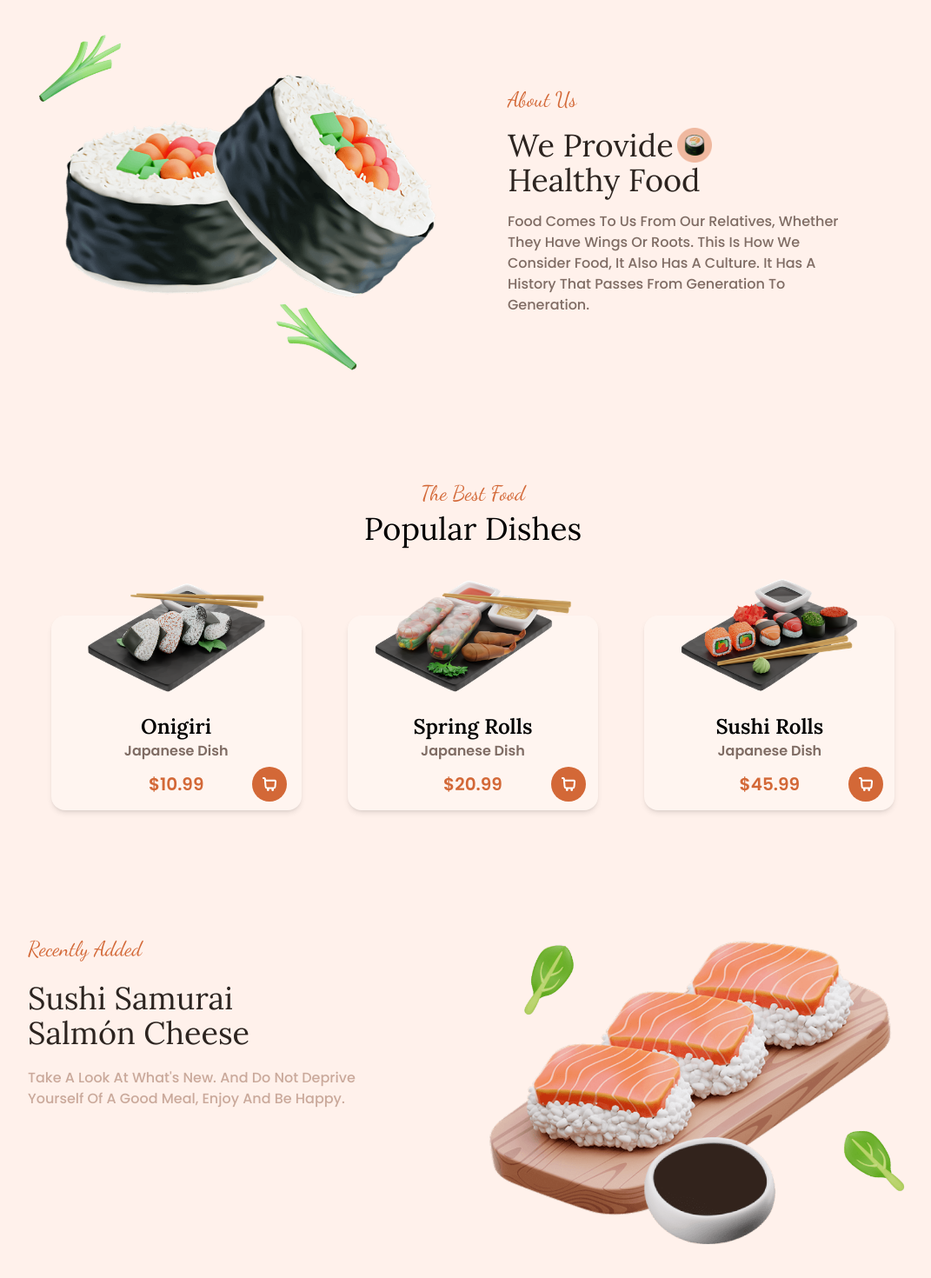
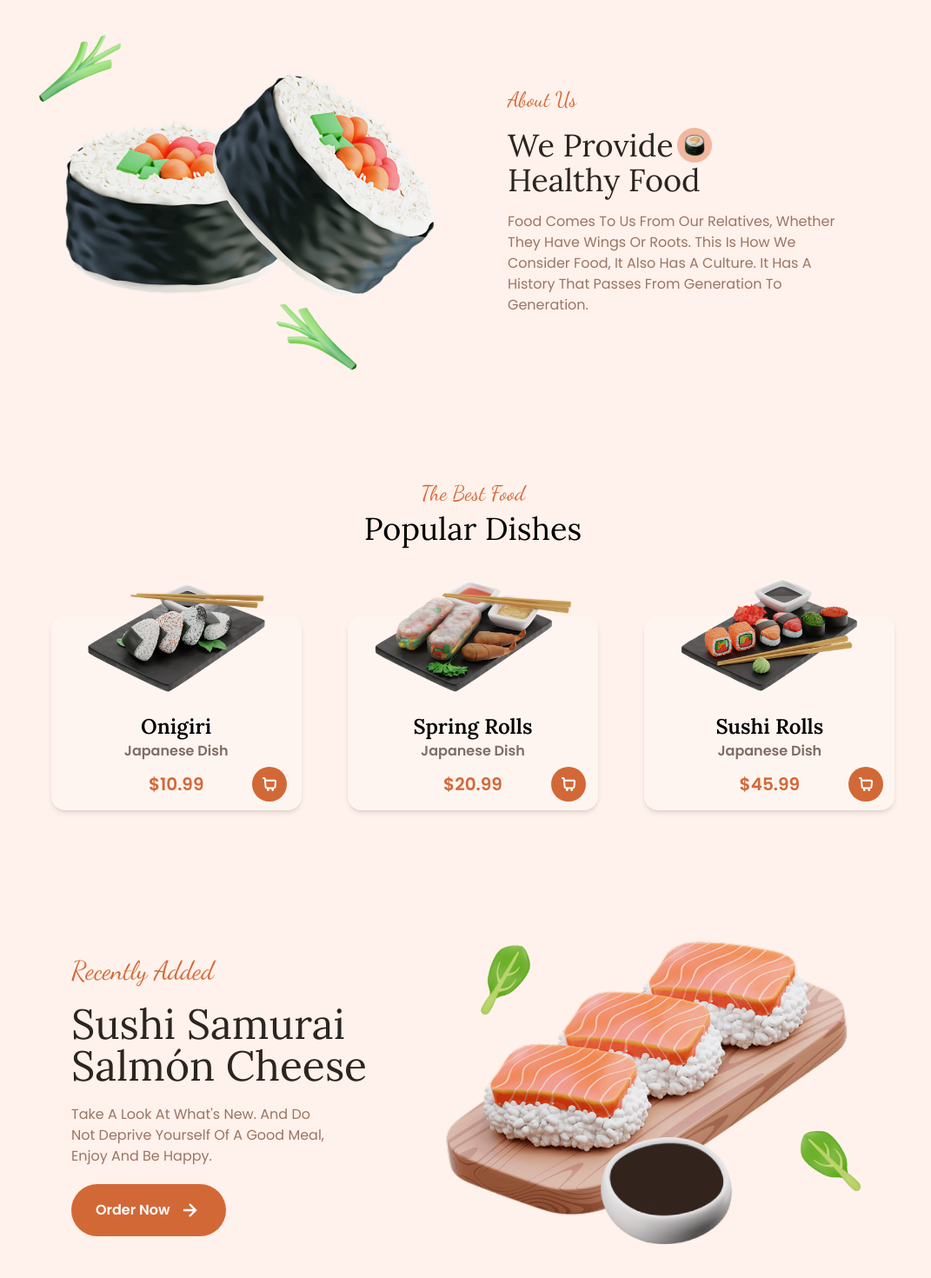
Before and after one commit to coder-kaleb/sushi, a Next.js app: page / in a window 1280 px wide. Shown: the part 858-2328 px from the top of the page at 87% size, without its empty margins (96-1167 px from the left). Before the commit the page ends 2302 px from the top, so only its background shows below. Built offline with nearby package versions, Linux system fonts and the light colour scheme.

Commit message:
constant directory initailized

```diff
--- a/app/globals.css
+++ b/app/globals.css
@@ -1,3 +1,7 @@
 @tailwind base;
 @tailwind components;
 @tailwind utilities;
+
+.para {
+    @apply max-w-[400px] text-center font-normal max-lg:mx-auto lg:text-left lg:max-w-[300px] text-[#9b7564]
+}
--- a/app/layout.tsx
+++ b/app/layout.tsx
@@ -1,9 +1,7 @@
 import type { Metadata } from "next";
 import { Inter, Lora, Poppins } from "next/font/google";
 import "./globals.css";
-import Header from "@/components/Header";
-
-
+import Nav from "@/components/Nav";
 
 export const metadata: Metadata = {
   title: "Sushi",
@@ -16,9 +14,9 @@ export default function RootLayout({
   children: React.ReactNode;
 }>) {
   return (
-    <html lang="en">
+    <html lang="en" className="scroll-smooth">
       <body className=" min-h-screen overflow-x-hidden bg-[#FFF1EB]">
-      <Header />
+        <Nav />
         {children}
       </body>
     </html>
--- a/app/page.tsx
+++ b/app/page.tsx
@@ -1,14 +1,12 @@
 import PopularFood from "@/components/PopularFood";
 import About from "../components/About";
-import Header from "../components/Header";
+import Header from "../components/Nav";
 import Hero from "../components/Hero";
 import RecentFood from "@/components/RecentFood";
 
 export default function Home() {
   return (
-    <main
-      className={` min-h-screen px-4 sm:px-10  md:px-16 xl:px-32  `}
-    >
+    <main className={` min-h-screen px-4 sm:px-10  md:px-16 xl:px-32  `}>
       <Hero />
       <About />
       <PopularFood />
--- a/components/About.tsx
+++ b/components/About.tsx
@@ -3,7 +3,7 @@ import aboutSushi from "../public/about-sushi.png";
 import Image from "next/image";
 export default function About() {
   return (
-    <section className="relative mx-auto grid max-w-6xl grid-cols-1 items-center gap-8 pt-20 text-center lg:grid-cols-2 lg:gap-20 lg:text-left">
+    <section className="relative mx-auto grid max-w-6xl grid-cols-1 items-center gap-8 pt-20 text-center lg:grid-cols-2 lg:gap-20 lg:text-left" id="about">
       <Image
         src={aboutSushi}
         alt="about-sushi"
@@ -34,9 +34,7 @@ export default function About() {
           </span>
           <span>Healthy Food</span>
         </h2>
-        <p
-          className={`${poppins.className} max-w-3xl text-[12px] font-normal text-[#7F6C64] max-lg:mx-auto max-lg:leading-5 lg:max-w-sm lg:text-base lg:font-medium`}
-        >
+        <p className={`${poppins.className} para lg:max-w-sm`}>
           Food comes to us from our relatives, whether they have wings or roots.
           This is how we consider food, it also has a culture. It has a history
           that passes from generation to generation.
--- a/components/Button.tsx
+++ b/components/Button.tsx
@@ -1,10 +1,14 @@
 import { poppins } from "@/app/fonts";
 import { BiRightArrowAlt } from "react-icons/bi";
 
-function Button() {
+interface Props {
+  animate?: boolean;
+}
+
+function Button({ animate }: Props) {
   return (
     <button
-      className={`flex animate-slidein items-center gap-2 rounded-full px-7 py-4 capitalize text-white opacity-0 [--slidein-delay:1000ms] ${poppins.className} group bg-orange font-semibold outline-none max-lg:text-center`}
+      className={`flex ${animate ? "animate-slidein [--slidein-delay:1000ms] opacity-0 " : ""} items-center gap-2 rounded-full px-7 py-4 capitalize text-white  ${poppins.className} group bg-orange font-semibold outline-none max-lg:text-center`}
     >
       order now{" "}
       <BiRightArrowAlt className="relative right-0 top-0 h-7 w-7 transition-all group-hover:-right-1" />
--- a/components/Hero.tsx
+++ b/components/Hero.tsx
@@ -6,9 +6,11 @@ import heroImg from "../public/home-sushi-rolls2.png";
 import Button from "./Button";
 export default function Hero() {
   return (
-    <section className=" flex min-h-screen justify-center pt-36 text-center  ">
+    <section
+      className=" flex min-h-screen justify-center pt-36 text-center"
+      id="home"
+    >
       <div className="flex items-center justify-end gap-20 max-lg:flex-col-reverse lg:gap-7">
-
         <div className="flex flex-col gap-7  ">
           <h1
             className={`${lora.className} flex flex-col gap-4 text-5xl font-medium capitalize leading-[1] text-[#2C2420] max-lg:text-center max-[379px]:text-4xl md:text-5xl lg:text-[55px] xl:text-6xl`}
@@ -28,13 +30,13 @@ export default function Hero() {
             </span>
           </h1>
           <p
-            className={`max-w-[400px] text-center font-medium max-lg:mx-auto lg:text-left ${poppins.className} animate-slidein text-[#9b7564] opacity-0 [--slidein-delay:700ms] lg:max-w-[300px]`}
+            className={`para ${poppins.className} animate-slidein text-[#9b7564] opacity-0 [--slidein-delay:700ms] `}
           >
             Enjoy a good dinner with the best dishes in the restaurant and
             improve your day.
           </p>
           <div className="max-lg:mx-auto">
-            <Button />
+            <Button animate={true} />
           </div>
         </div>
         <div className="max-w-2xl flex-1 animate-slidein px-5 opacity-0 [--slidein-delay:300ms] max-lg:flex-grow-0 sm:px-12 md:px-16">
--- a/components/Header.tsx
+++ b/components/Nav.tsx
@@ -2,29 +2,30 @@ import { FiMoon } from "react-icons/fi";
 import { HiOutlineSquares2X2 } from "react-icons/hi2";
 import { lora } from "../app/fonts";
 import Link from "next/link";
-export default function Header() {
+import Image from "next/image";
+export default function Nav() {
   return (
     <header className=" fixed inset-x-0  z-[99999] w-full items-center bg-[#FFF1EB] px-6 py-4 sm:px-10 md:px-16 xl:px-32 ">
       <nav className="flex items-center justify-between ">
         <div
           className={`text-md flex text-xl font-semibold text-light-gray transition duration-500 hover:text-orange  ${lora.className} gap-1`}
         >
-          <img src="logo.png" alt="logo" className="h-7 w-7 object-contain" />
+          <Image src="/logo.png" alt="logo" className="object-contain" width={28} height={28} />
           Sushi
         </div>
         <ul className="flex items-center gap-12  ">
           <div className="hidden items-center gap-12 text-lg md:flex">
             <li className=" cursor-pointer  font-medium capitalize text-orange transition duration-500">
-              <Link href=''>home</Link>
+              <Link href='#home'>home</Link>
             </li>
             <li className=" cursor-pointer  font-semibold capitalize text-gray-800 transition duration-500 hover:text-orange">
-              <Link href=''>about us</Link>
+              <Link href='#about'>about us</Link>
             </li>
             <li className=" cursor-pointer  font-semibold capitalize text-gray-800 transition duration-500 hover:text-orange">
-              <Link href=''>popular</Link>
+              <Link href='#popular'>popular</Link>
             </li>
             <li className=" cursor-pointer  font-semibold capitalize text-gray-800 transition duration-500 hover:text-orange">
-              <Link href=''>recently</Link>
+              <Link href='#recent'>recently</Link>
             </li>
           </div>
           <li className="flex items-center gap-3">
--- a/components/PopularFood.tsx
+++ b/components/PopularFood.tsx
@@ -7,7 +7,7 @@ import Img3 from "../public/popular-sushi-rolls.png";
 
 function PopularFood() {
   return (
-    <section className="mx-auto pt-28 pb-8">
+    <section className="mx-auto pt-28 pb-8" id="popular">
       <div className="text-center capitalize">
         <h2 className={`${dancing_font.className} mb-1 text-2xl text-orange`}>
           the best food
--- a/components/RecentFood.tsx
+++ b/components/RecentFood.tsx
@@ -2,25 +2,29 @@ import { dancing_font, lora, poppins } from "@/app/fonts";
 import Image from "next/image";
 import React from "react";
 import recentFood from "../public/recently-salmon-sushi.png";
+import Button from "./Button";
 function RecentFood() {
   return (
-    <section className=" pt-28" id="recent">
-      <div className="flex justify-between gap-10">
+    <section className="pt-28 min-h-screen" id="recent">
+      <div className="flex flex-col justify-center lg:flex-row justify-center items-center  gap-16">
         <div className=" flex flex-col gap-5 capitalize">
-          <span className={`${dancing_font.className} text-2xl text-orange`}>
+          <span className={`${dancing_font.className} max-lg:text-center text-3xl text-orange`}>
             recently added
           </span>
           <h2
-            className={`${lora.className} max-w-72 text-3xl text-light-gray lg:text-4xl`}
+            className={`${lora.className} max-lg:text-center max-w-[360px] text-3xl text-light-gray lg:text-5xl`}
           >
             Sushi Samurai Salmón Cheese
           </h2>
           <p
-            className={`${poppins.className} max-w-3xl text-[12px] font-normal text-[#caa99b] max-lg:mx-auto max-lg:leading-5 lg:max-w-sm lg:text-base lg:font-medium`}
+            className={`${poppins.className} para max-lg:text-left`}
           >
             Take a look at what's new. And do not deprive yourself of a good
             meal, enjoy and be happy.
           </p>
+          <div className=" max-lg:mx-auto">
+            <Button animate={false} />
+          </div>
         </div>
         <div className="">
           <Image
--- /dev/null
+++ b/constants/index.ts
@@ -0,0 +1,6 @@
+export const navLinks = [
+  { name: "home", href: "hero" },
+  { name: "about us", href: "about" },
+  {name: 'popular', href: 'popular'},
+  {name: 'recently', href: 'recent'},
+];
```
